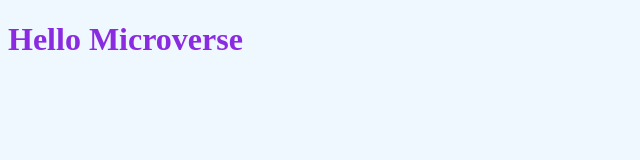
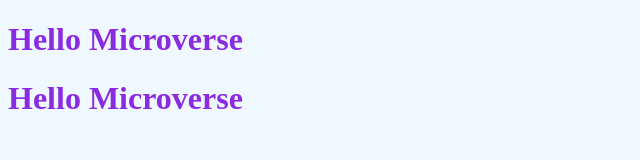
Before and after one commit to Graciano1997/Hello_Microverse, a website: page index.html in a window 1280 px wide. Shown: the whole page, without its empty margins (0-640 px from the left). Drawn offline with Linux system fonts and the light colour scheme.

Commit message:
Add a new h1 tag

```diff
--- a/index.html
+++ b/index.html
@@ -10,6 +10,7 @@
 <body>
     <header>
         <h1 class="hello">Hello Microverse</h1>
+        <h1 class="hello">Hello Microverse</h1>
     </header>
 </body>
 </html>
```
